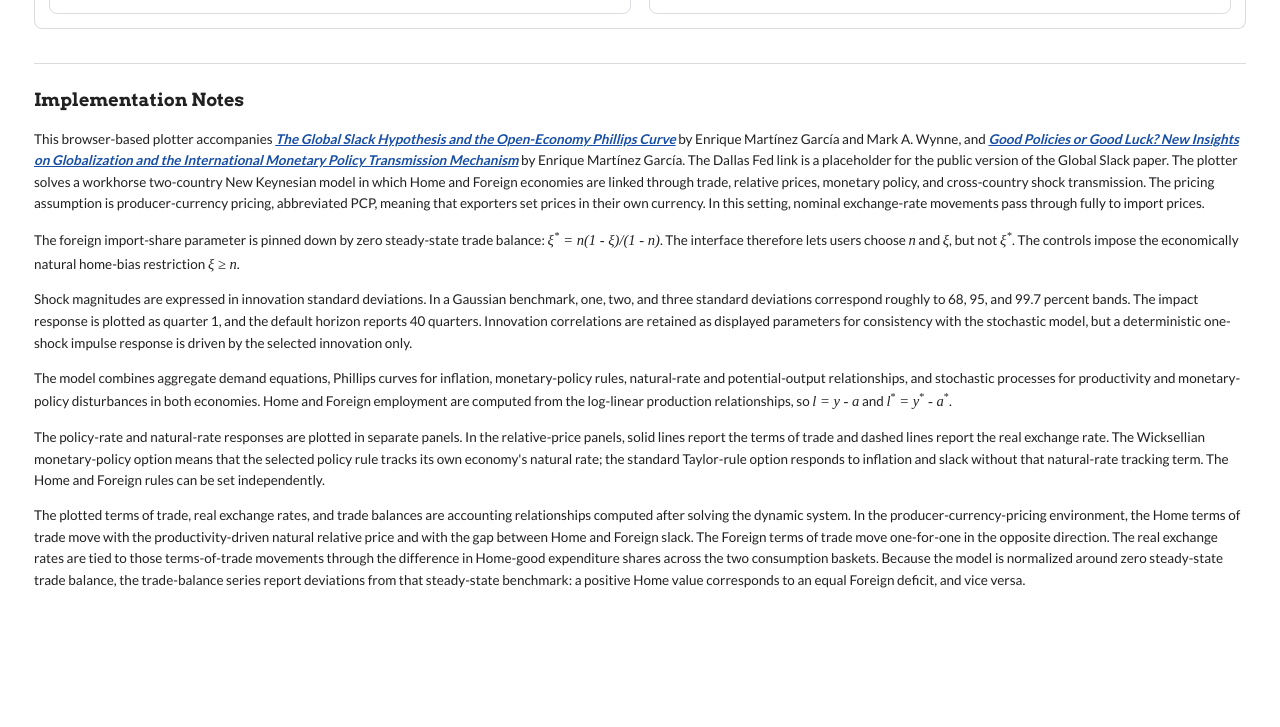
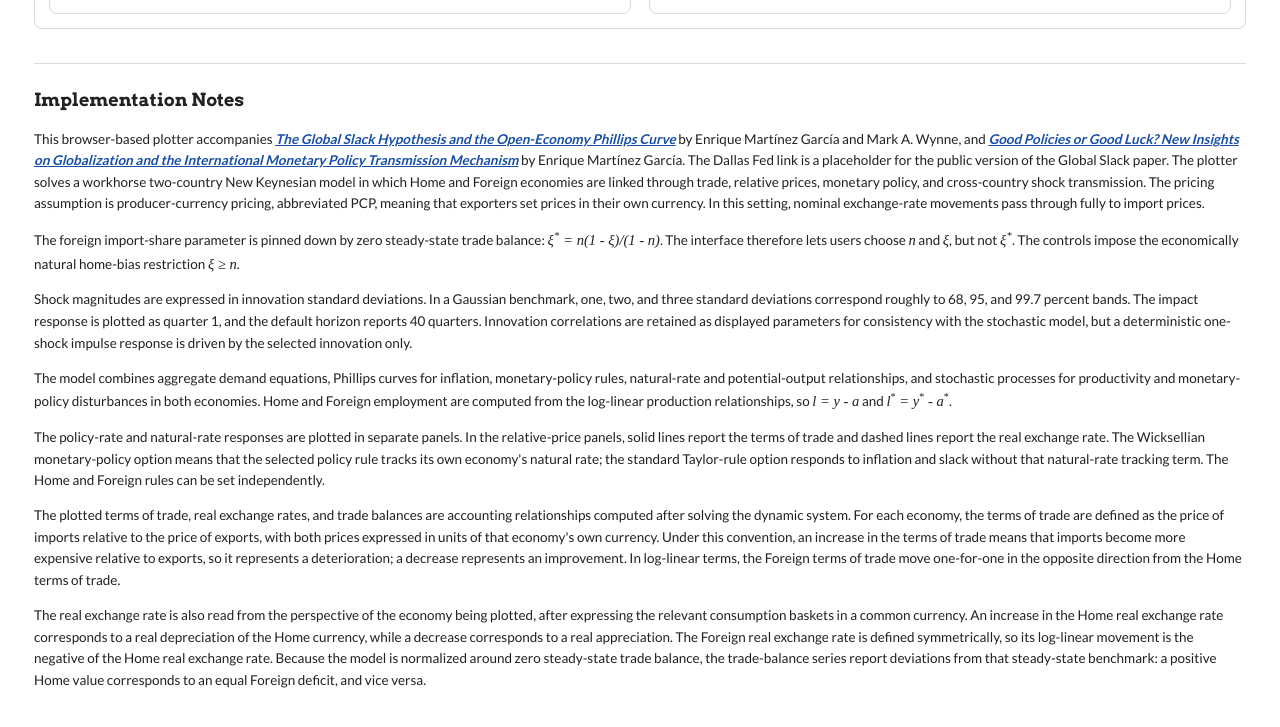
Before and after one commit to emgeconomics/global-slack-irf-plotter, a website: page index.html in a window 1280 px wide. Shown: the part 7369-8096 px from the top of the page. Before the commit the page ends 8038 px from the top, so only its background shows below. Drawn offline with Linux system fonts and the light colour scheme.

Commit message:
Clarify real exchange rate and terms of trade conventions

```diff
--- a/index.html
+++ b/index.html
@@ -140,14 +140,22 @@
       </p>
       <p>
         The plotted terms of trade, real exchange rates, and trade balances are accounting relationships
-        computed after solving the dynamic system. In the producer-currency-pricing environment, the
-        Home terms of trade move with the productivity-driven natural relative price and with the gap
-        between Home and Foreign slack. The Foreign terms of trade move one-for-one in the opposite
-        direction. The real exchange rates are tied to those terms-of-trade movements through the
-        difference in Home-good expenditure shares across the two consumption baskets. Because the
-        model is normalized around zero steady-state trade balance, the trade-balance series report
-        deviations from that steady-state benchmark: a positive Home value corresponds to an equal
-        Foreign deficit, and vice versa.
+        computed after solving the dynamic system. For each economy, the terms of trade are defined as
+        the price of imports relative to the price of exports, with both prices expressed in units of
+        that economy's own currency. Under this convention, an increase in the terms of trade means
+        that imports become more expensive relative to exports, so it represents a deterioration; a
+        decrease represents an improvement. In log-linear terms, the Foreign terms of trade move
+        one-for-one in the opposite direction from the Home terms of trade.
+      </p>
+      <p>
+        The real exchange rate is also read from the perspective of the economy being plotted, after
+        expressing the relevant consumption baskets in a common currency. An increase in the Home real
+        exchange rate corresponds to a real depreciation of the Home currency, while a decrease
+        corresponds to a real appreciation. The Foreign real exchange rate is defined symmetrically, so
+        its log-linear movement is the negative of the Home real exchange rate. Because the model is
+        normalized around zero steady-state trade balance, the trade-balance series report deviations
+        from that steady-state benchmark: a positive Home value corresponds to an equal Foreign deficit,
+        and vice versa.
       </p>
     </section>
   </main>
```
